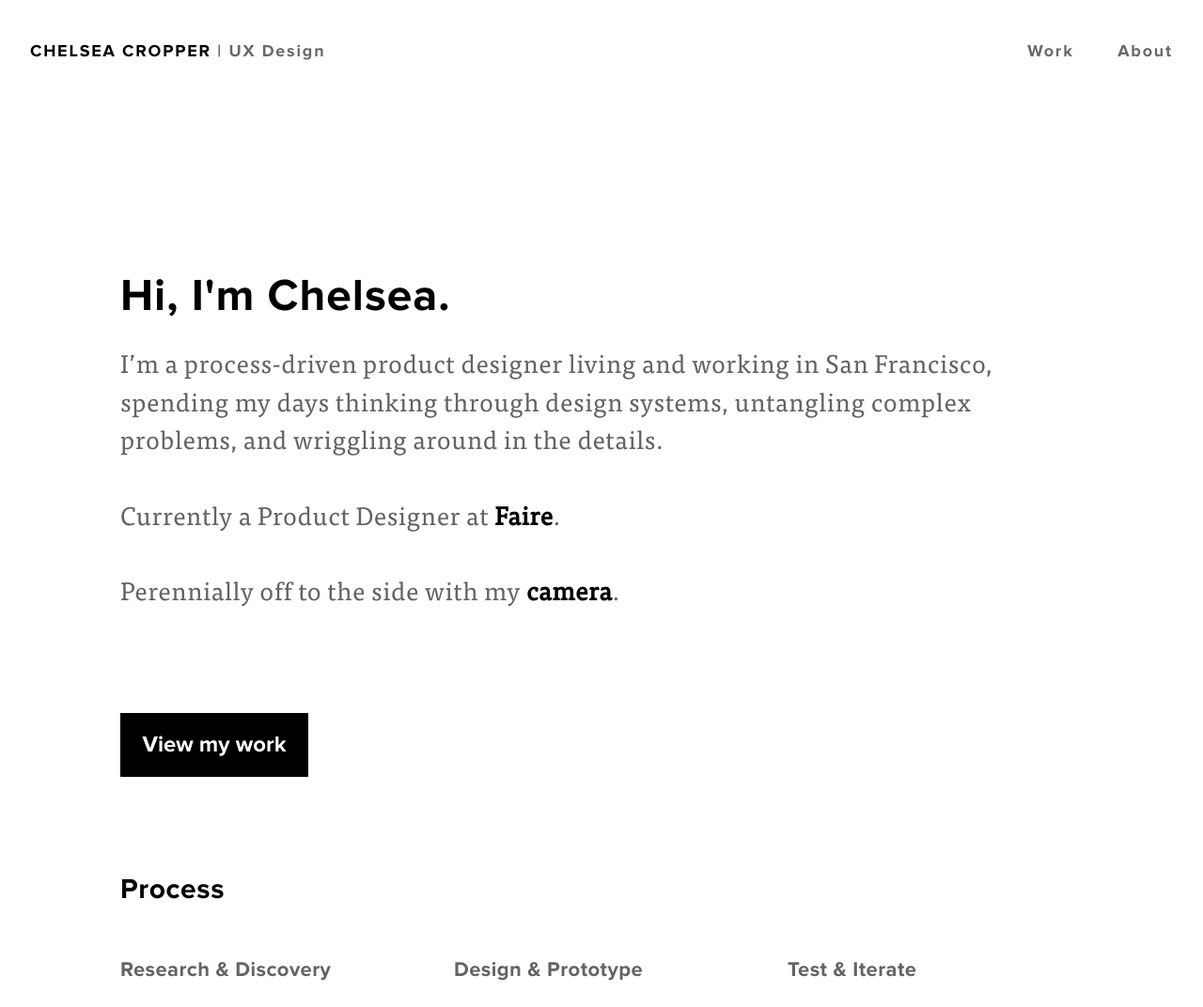
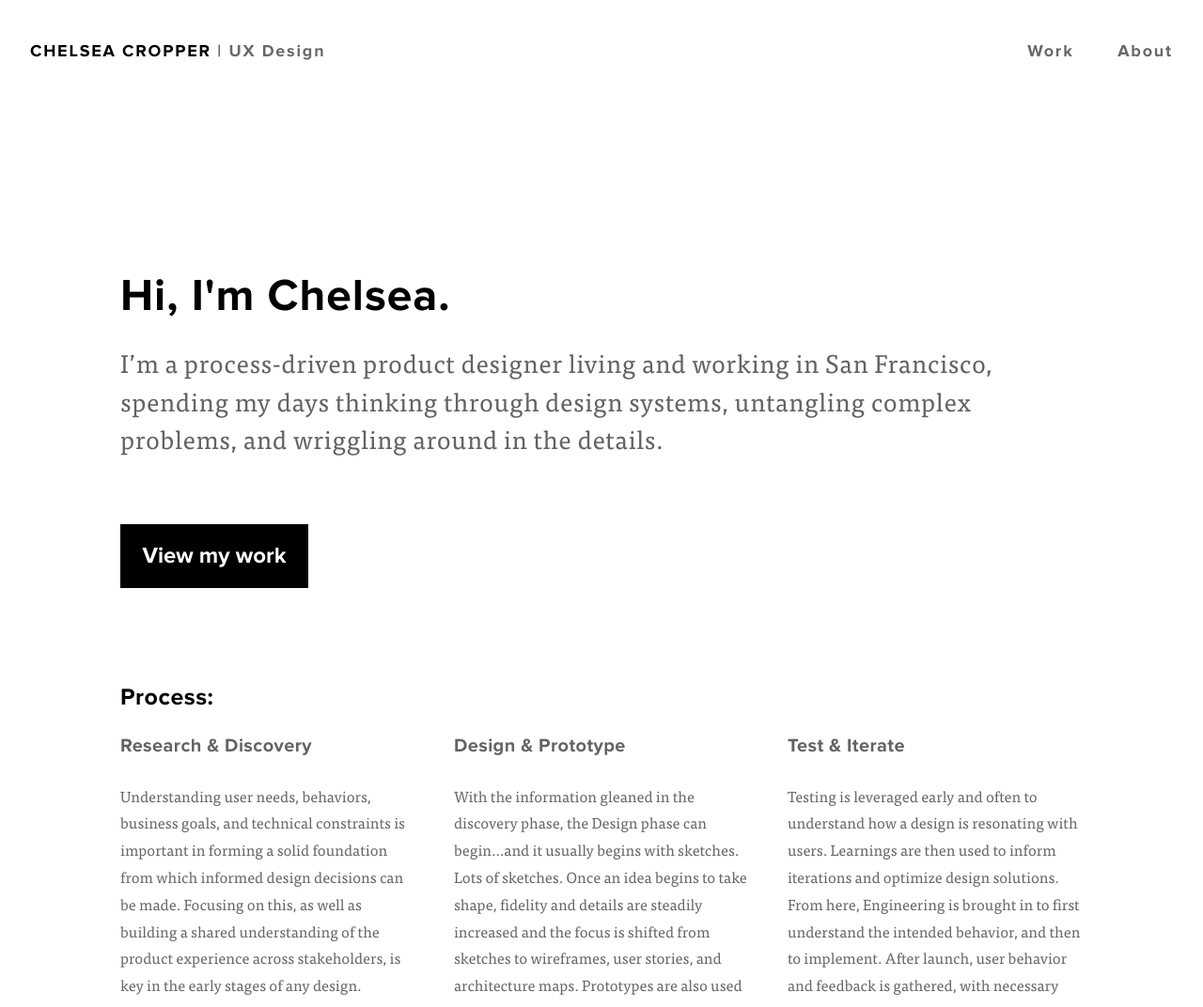
Before and after one commit to JoshHinkle/chelsea-cropper-website, a Gatsby site: page / in a window 1280 px wide. Shown: the top 1072 px of the page at 94% size. Built offline with nearby package versions, Linux system fonts and the light colour scheme; Gatsby itself is replaced by a stand-in of ours; some packages are replaced by stand-ins of ours; what auth0-js would draw is missing.

Commit message:
stuff done

```diff
--- a/src/components/home/homepage.js
+++ b/src/components/home/homepage.js
@@ -10,7 +10,7 @@ const Homepage = (props) => {
     <>
       <Landing content={data.landing}/>
       <Process content={data.process}/>
-      <Spacer height={5}/>
+      <Spacer height={7}/>
       <Contact content={data.contact}/>
     </>
   )
--- a/src/components/home/landing.js
+++ b/src/components/home/landing.js
@@ -24,7 +24,7 @@ export default class Landing extends React.Component{
             </div>
           </div>
         </div>
-        <Spacer height="7" />
+        <Spacer height="3" />
         <div className="row">
           <div className="four columns">
             <Link to="/portfolio">
--- a/src/components/home/process.js
+++ b/src/components/home/process.js
@@ -29,7 +29,7 @@ export default class Process extends React.Component {
           <div className="row">
             {this.renderColumnTitles(columnData)}
           </div>
-          <Spacer height={2} />
+          <Spacer height={.5} />
           <div className="row">
             {this.renderColumnInfo(columnData)}
           </div>
@@ -48,7 +48,7 @@ export default class Process extends React.Component {
     return columnData.map((element, i) => {
       return(
         <div className="four columns" key={i}>
-          <h3>{element.title}</h3>
+          <h3 className="processColumnTitle">{element.title}</h3>
         </div>
       )
     })
@@ -82,9 +82,9 @@ export default class Process extends React.Component {
     return (
       <div>
         <div className="row">
-          <h2>{title}</h2>
+          <h2 className="processTitle">{title}</h2>
         </div>
-        <Spacer height={3} />
+        <Spacer height={0.001} />
         {this.renderColumns(columnData, width)}
       </div>
     )
--- a/src/css/main.css
+++ b/src/css/main.css
@@ -104,7 +104,7 @@ img {
 }
 
 .intro-container {
-  min-height: 67vh;
+  min-height: 48vh;
 }
 
 .links {
@@ -217,7 +217,7 @@ img {
 
 p {
   font-family: chelsea-tisa-reg, Helvetica, sans-serif;
-  font-size: 18px;
+  font-size: 16px;
   line-height: 1.8;
 }
 
@@ -242,9 +242,13 @@ h1 {
   color: #000;
 }
 
+h2.processTitle {
+  margin-bottom: 1;
+}
+
 h2 {
   font-family: chelsea-proxima-bold, Helvetica, sans-serif;
-  font-size: 3.0rem;
+  font-size: 2.5rem;
   font-weight: normal;
   line-height: 1.3em;
   letter-spacing: .02em;
@@ -253,11 +257,15 @@ h2 {
 
 h3 {
   font-family: chelsea-proxima-bold, Helvetica, sans-serif;
-  font-size: 2.2rem;
+  font-size: 2.0rem;
   font-weight: normal;
   line-height: 1.5em;
   letter-spacing: .02em;
   color: #636363;
+}
+
+h3.processColumnTitle {
+  margin-bottom: .3;
 }
 
 .header-text-div h3 {
--- a/src/data/homepage.json
+++ b/src/data/homepage.json
@@ -8,16 +8,16 @@
             "content": "I’m a process-driven product designer living and working in San Francisco, spending my days thinking through design systems, untangling complex problems, and wriggling around in the details."
           },
           {
-            "content": "Currently a Product Designer at <a href=\"https://www.faire.com/\" target=\"_blank\">Faire</a>."
+            "content": ""
           },
           {
-            "content": "Perennially off to the side with my <a href=\"http://www.photos.chelseacropper.com\" target=\"_blank\">camera</a>."
+            "content": ""
           }
         ],
         "buttonText": "View my work"
       },
       "process": {
-        "title": "Process",
+        "title": "Process:",
         "columns": [
           {
             "title": "Research & Discovery",
```
Also changed, not shown: src/data/aboutMe.json (+4 -5 lines).
